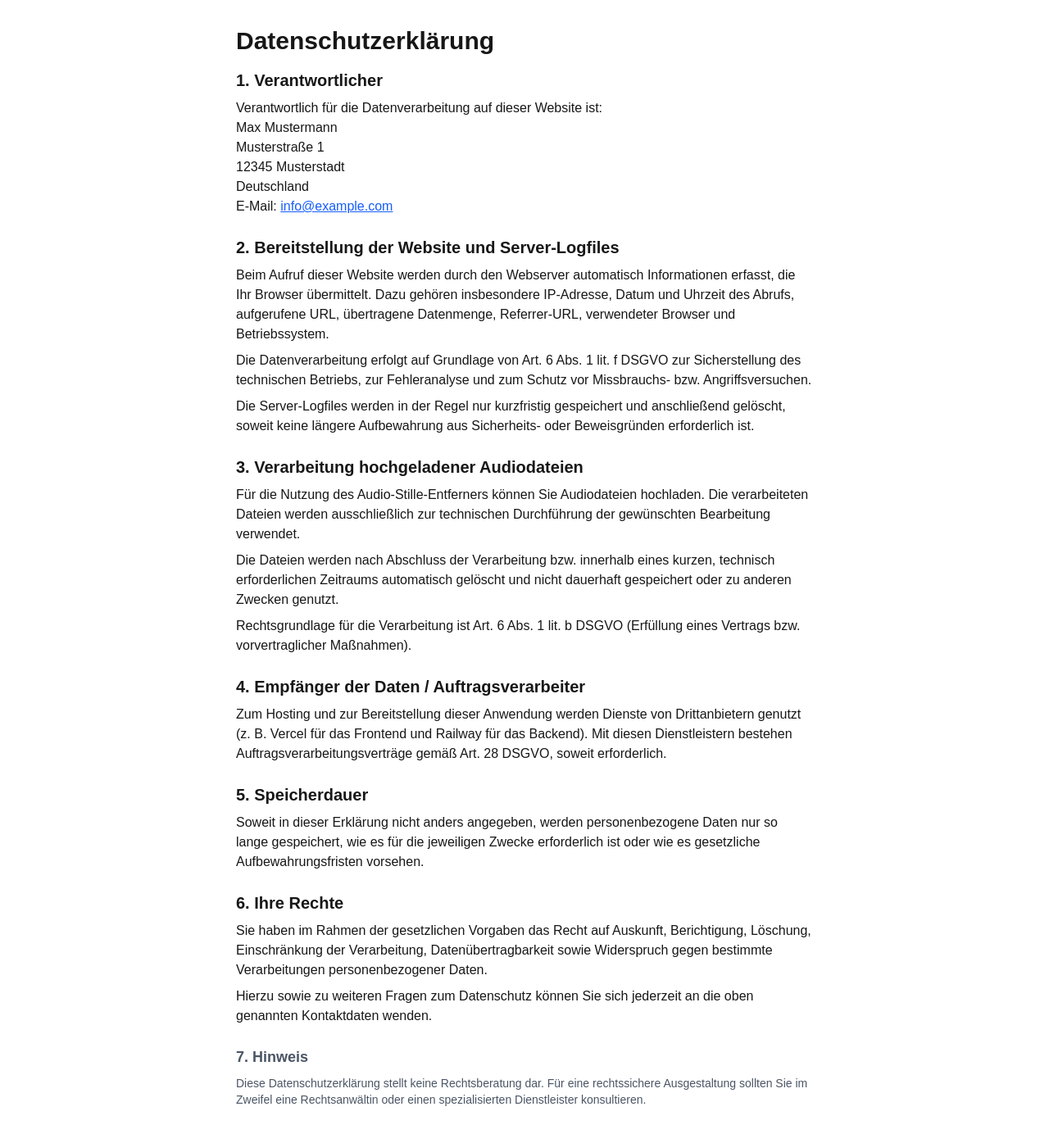
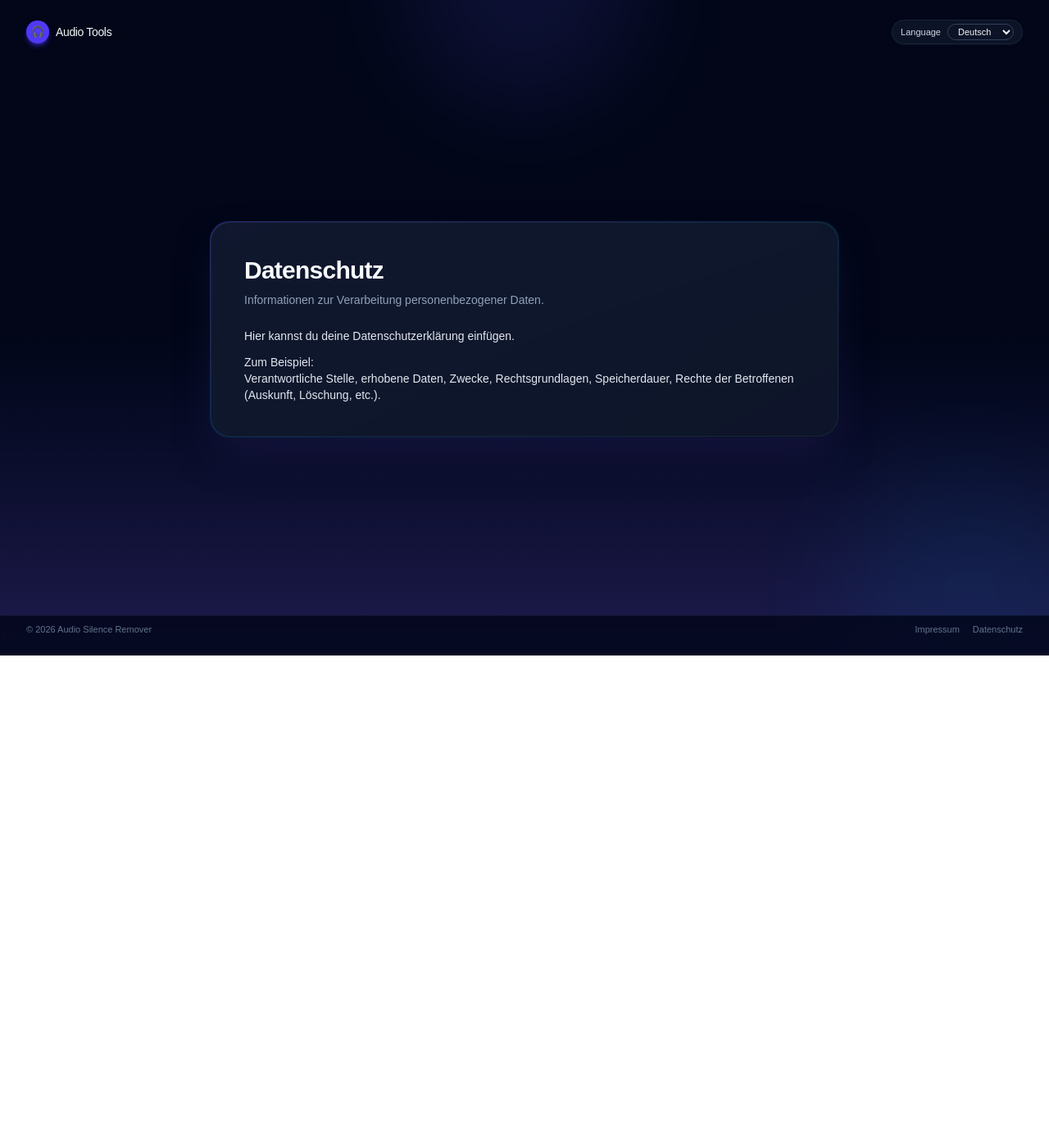
Before and after one commit to Cocoloco069/audio-webseite, a Next.js app in the folder audio-frontend/: page /datenschutz in a window 1280 px wide. Shown: the whole page at 82% size. After the commit the page ends 800 px from the top, so only its background shows below. Built offline with nearby package versions, Linux system fonts and the light colour scheme.

Commit message:
Add styled Impressum and Datenschutz pages

```diff
--- a/audio-frontend/app/datenschutz/page.tsx
+++ b/audio-frontend/app/datenschutz/page.tsx
@@ -1,109 +1,74 @@
-// app/datenschutz/page.tsx
 'use client';
 
+import { useEffect, useState } from 'react';
+import {
+  Lang,
+  TFunc,
+  supportedLangs,
+  translations,
+} from '../i18n/translations';
+import BrandHeader from '../components/BrandHeader';
+import Footer from '../components/Footer';
+
 export default function DatenschutzPage() {
+  const [lang, setLang] = useState<Lang>('de');
+
+  useEffect(() => {
+    if (typeof window !== 'undefined') {
+      const stored = window.localStorage.getItem('audioToolsLang');
+      if (stored && supportedLangs.includes(stored as Lang)) {
+        setLang(stored as Lang);
+      }
+    }
+  }, []);
+
+  const t: TFunc = (key, vars) => {
+    let text = translations[lang][key];
+    if (vars) {
+      Object.entries(vars).forEach(([k, v]) => {
+        text = text.replace(`{${k}}`, v);
+      });
+    }
+    return text;
+  };
+
   return (
-    <main className="min-h-screen p-8 max-w-3xl mx-auto">
-      <h1 className="text-3xl font-bold mb-4">Datenschutzerklärung</h1>
+    <div className="min-h-screen bg-gradient-to-b from-slate-950 via-slate-950 to-indigo-950 text-slate-50 flex flex-col relative overflow-hidden">
+      <div className="pointer-events-none absolute inset-0 opacity-40">
+        <div className="absolute -top-40 left-1/2 h-72 w-72 -translate-x-1/2 rounded-full bg-indigo-500/30 blur-3xl" />
+        <div className="absolute bottom-[-6rem] right-[-4rem] h-80 w-80 rounded-full bg-sky-500/20 blur-3xl" />
+      </div>
 
-      <section className="space-y-2 mb-6">
-        <h2 className="text-xl font-semibold">1. Verantwortlicher</h2>
-        <p>
-          Verantwortlich für die Datenverarbeitung auf dieser Website ist:
-          <br />
-          Max Mustermann
-          <br />
-          Musterstraße 1
-          <br />
-          12345 Musterstadt
-          <br />
-          Deutschland
-          <br />
-          E-Mail:{' '}
-          <a href="mailto:info@example.com" className="text-blue-600 underline">
-            info@example.com
-          </a>
-        </p>
-      </section>
+      <BrandHeader lang={lang} setLang={setLang} />
 
-      <section className="space-y-2 mb-6">
-        <h2 className="text-xl font-semibold">2. Bereitstellung der Website und Server-Logfiles</h2>
-        <p>
-          Beim Aufruf dieser Website werden durch den Webserver automatisch Informationen erfasst,
-          die Ihr Browser übermittelt. Dazu gehören insbesondere IP-Adresse, Datum und Uhrzeit des
-          Abrufs, aufgerufene URL, übertragene Datenmenge, Referrer-URL, verwendeter Browser und
-          Betriebssystem.
-        </p>
-        <p>
-          Die Datenverarbeitung erfolgt auf Grundlage von Art. 6 Abs. 1 lit. f DSGVO zur
-          Sicherstellung des technischen Betriebs, zur Fehleranalyse und zum Schutz vor
-          Missbrauchs- bzw. Angriffsversuchen.
-        </p>
-        <p>
-          Die Server-Logfiles werden in der Regel nur kurzfristig gespeichert und anschließend
-          gelöscht, soweit keine längere Aufbewahrung aus Sicherheits- oder Beweisgründen
-          erforderlich ist.
-        </p>
-      </section>
+      <main className="relative z-10 flex-1 flex items-center justify-center px-4 py-5 sm:px-6 sm:py-10">
+        <div className="w-full max-w-3xl">
+          <div className="rounded-3xl bg-gradient-to-br from-indigo-500/40 via-sky-500/20 to-transparent p-[1px] shadow-2xl shadow-indigo-950/60">
+            <section className="bg-slate-900/95 rounded-3xl border border-slate-800/80 backdrop-blur-sm p-6 sm:p-8 lg:p-10 space-y-4 sm:space-y-6">
+              <header className="space-y-2">
+                <h1 className="text-2xl sm:text-3xl font-semibold tracking-tight">
+                  Datenschutz
+                </h1>
+                <p className="text-xs sm:text-sm text-slate-400">
+                  Informationen zur Verarbeitung personenbezogener Daten.
+                </p>
+              </header>
 
-      <section className="space-y-2 mb-6">
-        <h2 className="text-xl font-semibold">3. Verarbeitung hochgeladener Audiodateien</h2>
-        <p>
-          Für die Nutzung des Audio-Stille-Entferners können Sie Audiodateien hochladen. Die
-          verarbeiteten Dateien werden ausschließlich zur technischen Durchführung der
-          gewünschten Bearbeitung verwendet.
-        </p>
-        <p>
-          Die Dateien werden nach Abschluss der Verarbeitung bzw. innerhalb eines kurzen,
-          technisch erforderlichen Zeitraums automatisch gelöscht und nicht dauerhaft gespeichert
-          oder zu anderen Zwecken genutzt.
-        </p>
-        <p>
-          Rechtsgrundlage für die Verarbeitung ist Art. 6 Abs. 1 lit. b DSGVO (Erfüllung eines
-          Vertrags bzw. vorvertraglicher Maßnahmen).
-        </p>
-      </section>
+              <div className="space-y-3 text-xs sm:text-sm text-slate-200">
+                <p>Hier kannst du deine Datenschutzerklärung einfügen.</p>
+                <p>
+                  Zum Beispiel:
+                  <br />
+                  Verantwortliche Stelle, erhobene Daten, Zwecke, Rechtsgrundlagen,
+                  Speicherdauer, Rechte der Betroffenen (Auskunft, Löschung, etc.).
+                </p>
+              </div>
+            </section>
+          </div>
+        </div>
+      </main>
 
-      <section className="space-y-2 mb-6">
-        <h2 className="text-xl font-semibold">4. Empfänger der Daten / Auftragsverarbeiter</h2>
-        <p>
-          Zum Hosting und zur Bereitstellung dieser Anwendung werden Dienste von Drittanbietern
-          genutzt (z.&nbsp;B. Vercel für das Frontend und Railway für das Backend). Mit diesen
-          Dienstleistern bestehen Auftragsverarbeitungsverträge gemäß Art. 28 DSGVO, soweit
-          erforderlich.
-        </p>
-      </section>
-
-      <section className="space-y-2 mb-6">
-        <h2 className="text-xl font-semibold">5. Speicherdauer</h2>
-        <p>
-          Soweit in dieser Erklärung nicht anders angegeben, werden personenbezogene Daten nur so
-          lange gespeichert, wie es für die jeweiligen Zwecke erforderlich ist oder wie es
-          gesetzliche Aufbewahrungsfristen vorsehen.
-        </p>
-      </section>
-
-      <section className="space-y-2 mb-6">
-        <h2 className="text-xl font-semibold">6. Ihre Rechte</h2>
-        <p>
-          Sie haben im Rahmen der gesetzlichen Vorgaben das Recht auf Auskunft, Berichtigung,
-          Löschung, Einschränkung der Verarbeitung, Datenübertragbarkeit sowie Widerspruch gegen
-          bestimmte Verarbeitungen personenbezogener Daten.
-        </p>
-        <p>
-          Hierzu sowie zu weiteren Fragen zum Datenschutz können Sie sich jederzeit an die oben
-          genannten Kontaktdaten wenden.
-        </p>
-      </section>
-
-      <section className="space-y-2 text-sm text-gray-600">
-        <h2 className="text-lg font-semibold">7. Hinweis</h2>
-        <p>
-          Diese Datenschutzerklärung stellt keine Rechtsberatung dar. Für eine rechtssichere
-          Ausgestaltung sollten Sie im Zweifel eine Rechtsanwältin oder einen spezialisierten
-          Dienstleister konsultieren.
-        </p>
-      </section>
-    </main>
+      <Footer t={t} />
+    </div>
   );
 }
--- a/audio-frontend/app/impressum/page.tsx
+++ b/audio-frontend/app/impressum/page.tsx
@@ -1,59 +1,75 @@
-// app/impressum/page.tsx
 'use client';
 
+import { useEffect, useState } from 'react';
+import {
+  Lang,
+  TFunc,
+  supportedLangs,
+  translations,
+} from '../i18n/translations';
+import BrandHeader from '../components/BrandHeader';
+import Footer from '../components/Footer';
+
 export default function ImpressumPage() {
+  const [lang, setLang] = useState<Lang>('de');
+
+  // Sprache laden (wie auf der Startseite)
+  useEffect(() => {
+    if (typeof window !== 'undefined') {
+      const stored = window.localStorage.getItem('audioToolsLang');
+      if (stored && supportedLangs.includes(stored as Lang)) {
+        setLang(stored as Lang);
+      }
+    }
+  }, []);
+
+  const t: TFunc = (key, vars) => {
+    let text = translations[lang][key];
+    if (vars) {
+      Object.entries(vars).forEach(([k, v]) => {
+        text = text.replace(`{${k}}`, v);
+      });
+    }
+    return text;
+  };
+
   return (
-    <main className="min-h-screen p-8 max-w-3xl mx-auto">
-      <h1 className="text-3xl font-bold mb-4">Impressum</h1>
+    <div className="min-h-screen bg-gradient-to-b from-slate-950 via-slate-950 to-indigo-950 text-slate-50 flex flex-col relative overflow-hidden">
+      <div className="pointer-events-none absolute inset-0 opacity-40">
+        <div className="absolute -top-40 left-1/2 h-72 w-72 -translate-x-1/2 rounded-full bg-indigo-500/30 blur-3xl" />
+        <div className="absolute bottom-[-6rem] right-[-4rem] h-80 w-80 rounded-full bg-sky-500/20 blur-3xl" />
+      </div>
 
-      <section className="space-y-2 mb-6">
-        <h2 className="text-xl font-semibold">Angaben gemäß § 5 DDG</h2>
-        <p>
-          Max Mustermann
-          <br />
-          Musterstraße 1
-          <br />
-          12345 Musterstadt
-          <br />
-          Deutschland
-        </p>
-      </section>
+      <BrandHeader lang={lang} setLang={setLang} />
 
-      <section className="space-y-2 mb-6">
-        <h2 className="text-xl font-semibold">Kontakt</h2>
-        <p>
-          E-Mail: <a href="mailto:info@example.com" className="text-blue-600 underline">
-            info@example.com
-          </a>
-          <br />
-          Telefon: +49 (0)123 456789
-        </p>
-      </section>
+      <main className="relative z-10 flex-1 flex items-center justify-center px-4 py-5 sm:px-6 sm:py-10">
+        <div className="w-full max-w-3xl">
+          <div className="rounded-3xl bg-gradient-to-br from-indigo-500/40 via-sky-500/20 to-transparent p-[1px] shadow-2xl shadow-indigo-950/60">
+            <section className="bg-slate-900/95 rounded-3xl border border-slate-800/80 backdrop-blur-sm p-6 sm:p-8 lg:p-10 space-y-4 sm:space-y-6">
+              <header className="space-y-2">
+                <h1 className="text-2xl sm:text-3xl font-semibold tracking-tight">
+                  Impressum
+                </h1>
+                <p className="text-xs sm:text-sm text-slate-400">
+                  Rechtliche Angaben zu diesem Angebot.
+                </p>
+              </header>
 
-      <section className="space-y-2 mb-6">
-        <h2 className="text-xl font-semibold">Verantwortlich für den Inhalt</h2>
-        <p>
-          Verantwortlich für den Inhalt nach § 18 Abs. 2 MStV:
-          <br />
-          Max Mustermann
-          <br />
-          Musterstraße 1
-          <br />
-          12345 Musterstadt
-        </p>
-      </section>
+              <div className="space-y-3 text-xs sm:text-sm text-slate-200">
+                <p>Hier kannst du dein Impressum einfügen.</p>
+                <p>
+                  Zum Beispiel:
+                  <br />
+                  Anbieter, Anschrift, Kontakt, Vertretungsberechtigte, USt‑ID,
+                  Aufsichtsbehörde usw.
+                </p>
+              </div>
+            </section>
+          </div>
+        </div>
+      </main>
 
-      <section className="space-y-2 text-sm text-gray-600">
-        <h2 className="text-lg font-semibold">Haftungshinweis</h2>
-        <p>
-          Trotz sorgfältiger inhaltlicher Kontrolle übernehmen wir keine Haftung für die Inhalte
-          externer Links. Für den Inhalt der verlinkten Seiten sind ausschließlich deren Betreiber
-          verantwortlich.
-        </p>
-        <p>
-          Dieses Impressum gilt auch für etwaige zugehörige Social-Media-Profile, sofern vorhanden.
-        </p>
-      </section>
-    </main>
+      <Footer t={t} />
+    </div>
   );
 }
```
